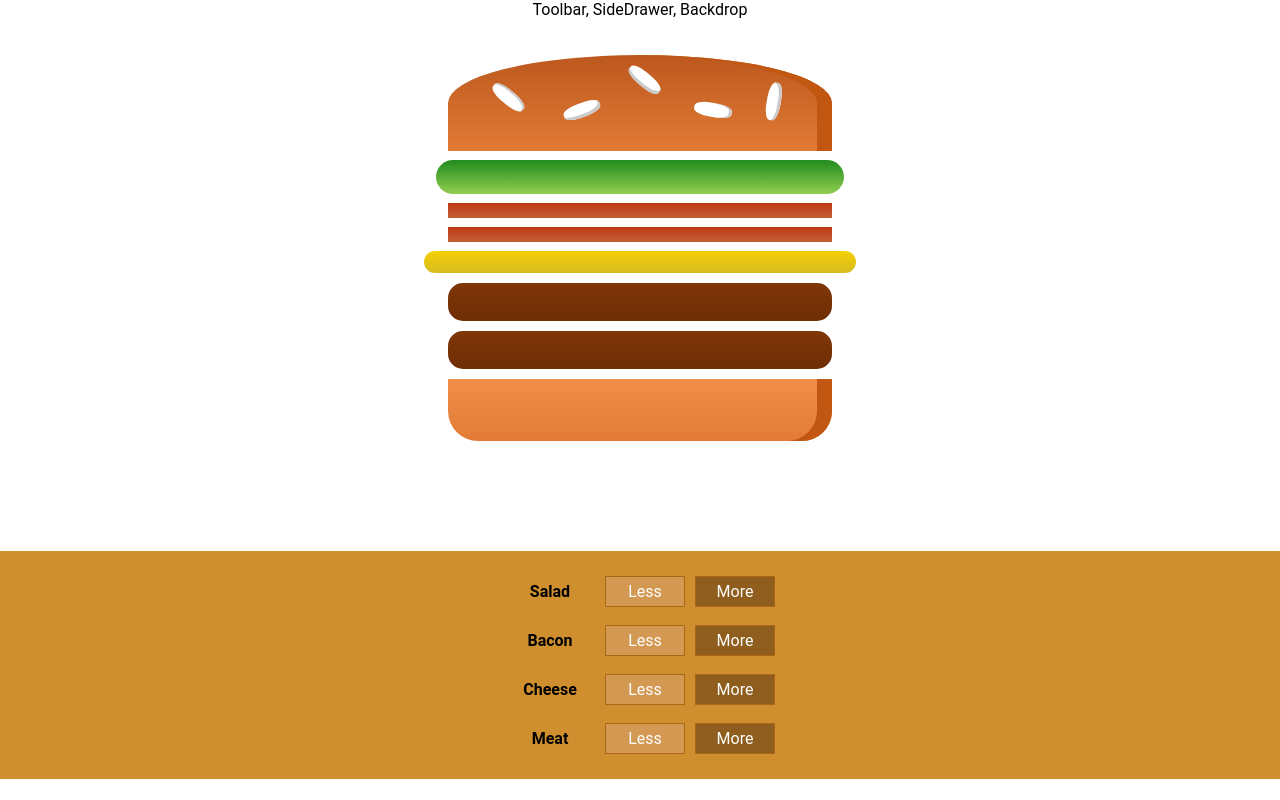
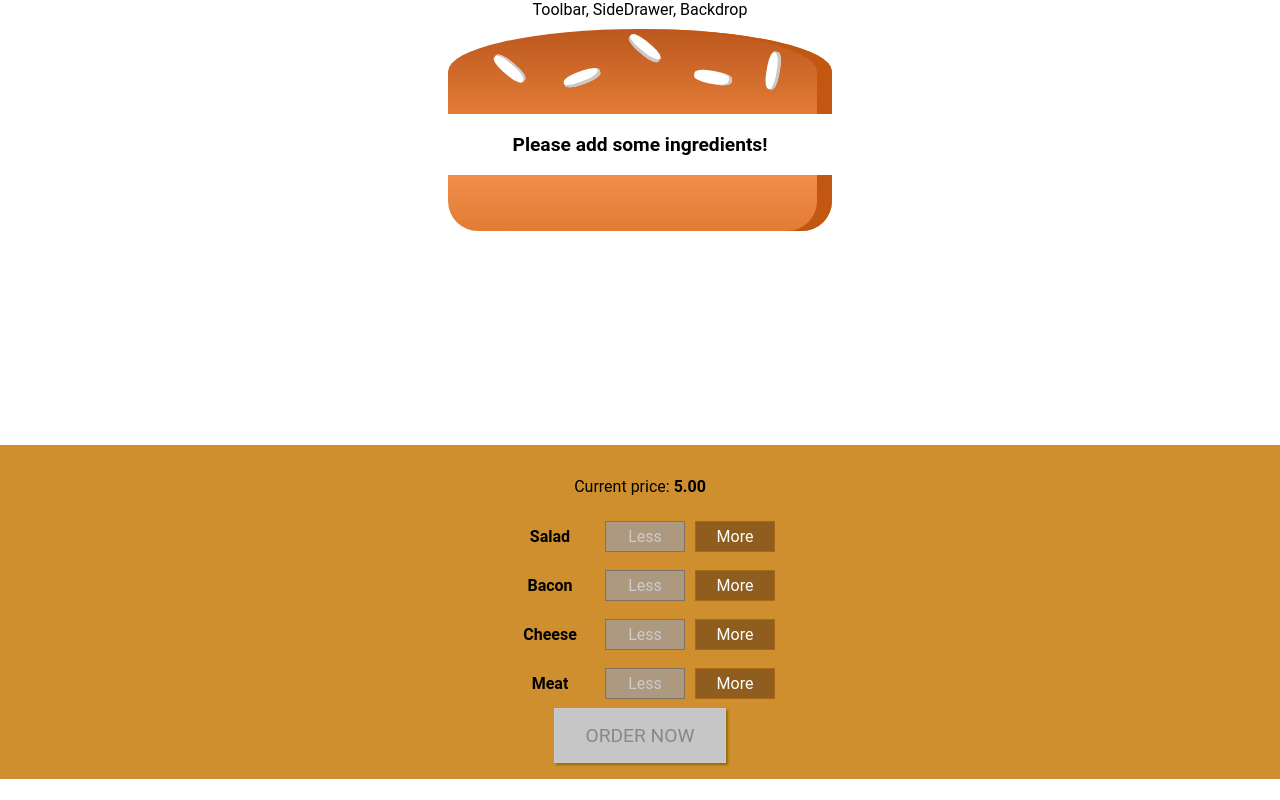
Before and after one commit to web-ethno4ka/my-app, a React (Create React App) app: page / in a window 1280 px wide. Built offline with nearby package versions, Linux system fonts and the light colour scheme.

Commit message:
Displaying Price + Order Button

```diff
--- a/src/components/Burger/BuildControls/BuildControl/BuildControl.js
+++ b/src/components/Burger/BuildControls/BuildControl/BuildControl.js
@@ -4,8 +4,13 @@ import './BuildControl.css';
 const buildControl = (props) => (
   <div className={'BuildControl'}>
     <div className={'Label'}>{props.label}</div>
-    <button className={'Less'}>Less</button>
-    <button className={'More'}>More</button>
+    <button
+      className={'Less'}
+      onClick={props.removed}
+      disabled={props.disabled}>Less</button>
+    <button
+    className={'More'}
+    onClick={props.added}>More</button>
   </div>
 );
 
--- a/src/components/Burger/BuildControls/BuildControls.css
+++ b/src/components/Burger/BuildControls/BuildControls.css
@@ -7,3 +7,44 @@
   /* margin: auto; */
   padding: 1rem 0;
 }
+
+.OrderButton {
+  background-color: #DAD735;
+  outline: none;
+  cursor: pointer;
+  border: 1px solid #966909;
+  color: #966909;
+  font-family: inherit;
+  font-size: 1.2em;
+  padding: 15px 30px;
+  box-shadow: 2px 2px 2px #966909;
+}
+
+.OrderButton:hover, .OrderButton:active {
+  background-color: #A0DB41;
+  border: 1px solid #966909;
+  color: #966909;
+}
+
+.OrderButton:disabled {
+  background-color: #C7C6C6;
+  cursor: not-allowed;
+  border: 1px solid #ccc;
+  color: #888888;
+}
+
+.OrderButton:not(:disabled) {
+  animation: enable 0.3s linear;
+}
+
+@keyframes enable {
+  0% {
+      transform: scale(1);
+  }
+  60% {
+      transform: scale(1.1);
+  }
+  100% {
+      transform: scale(1);
+  }
+}
--- a/src/components/Burger/BuildControls/BuildControls.js
+++ b/src/components/Burger/BuildControls/BuildControls.js
@@ -11,9 +11,18 @@ const controls = [
 
 const buildControls = (props) => (
   <div className={'BuildControls'}>
+    <p>Current price: <strong>{props.price.toFixed(2)}</strong></p>
     {controls.map(ctrl => (
-      <BuildControl key={ctrl.type} label={ctrl.label} />
+      <BuildControl
+      key={ctrl.label}
+      label={ctrl.label}
+      added={() => props.ingredientAdded(ctrl.type)}
+      removed={() => props.ingredientRemoved(ctrl.type)}
+      disabled={props.disabled[ctrl.type]} />
     ))}
+    <button
+      className={'OrderButton'}
+      disabled={!props.purchasable}>ORDER NOW</button>
   </div>
 )
 
--- a/src/components/Burger/Burger.css
+++ b/src/components/Burger/Burger.css
@@ -7,4 +7,5 @@
   text-align: center;
   font-weight: bold;
   font-size: 1.2rem;
+  overflow-y: auto;
 }
--- a/src/containers/BurgerBuilder/BurgerBuilder.js
+++ b/src/containers/BurgerBuilder/BurgerBuilder.js
@@ -3,20 +3,82 @@ import Auxiliary from '../../hoc/Auxiliary';
 import Burger from '../../components/Burger/Burger'
 import BuildControls from '../../components/Burger/BuildControls/BuildControls';
 
+const INGREDIENT_PRICE = {
+  salad: 0.5,
+  bacon: 2,
+  cheese: 1,
+  meat: 1.5
+}
+
 class BurgerBuilder extends Component {
   state = {
     ingredients: {
-      salad: 1,
-      bacon: 2,
-      cheese: 1,
-      meat: 2
+      salad: 0,
+      bacon: 0,
+      cheese: 0,
+      meat: 0
+    },
+    totalPrice: 5,
+    purchasable: false
+  }
+
+  updatePurchaseState (ingredients) {
+    const sum = Object.keys(ingredients).map(igKey => {
+      return ingredients[igKey];
+    }).reduce((acc, cur) => {
+        return acc + cur;
+      }, 0);
+    this.setState({purchasable: sum > 0})
+  }
+
+  addIngredientHandler = (type) => {
+    const oldCount = this.state.ingredients[type];
+    const updatedCount = oldCount + 1;
+    const updatedIngredients = {
+      ...this.state.ingredients
+    };
+    updatedIngredients[type] = updatedCount;
+    const priceAddition = INGREDIENT_PRICE[type];
+    const oldPrice = this.state.totalPrice;
+    const newPrice = oldPrice + priceAddition;
+    this.setState({totalPrice: newPrice, ingredients: updatedIngredients});
+    this.updatePurchaseState(updatedIngredients);
+  }
+
+  removeIngredientHandler = (type) => {
+    const oldCount = this.state.ingredients[type];
+    if (oldCount <= 0) {
+      return;                    //nothing happens, cause we can't remove ingredients till the negative number (<0)
     }
+    const updatedCount = oldCount - 1;
+    const updatedIngredients = {
+      ...this.state.ingredients
+    };
+    updatedIngredients[type] = updatedCount;
+    const priceDeduction = INGREDIENT_PRICE[type];
+    const oldPrice = this.state.totalPrice;
+    const newPrice = oldPrice + priceDeduction;
+    this.setState({totalPrice: newPrice, ingredients: updatedIngredients});
+    this.updatePurchaseState(updatedIngredients);
   }
+
   render () {
+    const disabledInfo = {
+      ...this.state.ingredients
+    };
+    for (let key in disabledInfo) {
+      disabledInfo[key] = disabledInfo[key] <=0   //{salad: true, meat: false...}
+    }
+
     return (
       <Auxiliary>
         <Burger ingredients={this.state.ingredients} />
-        <BuildControls />
+        <BuildControls
+          ingredientAdded={this.addIngredientHandler}
+          ingredientRemoved={this.removeIngredientHandler}
+          disabled={disabledInfo}
+          purchasable={this.state.purchasable}
+          price={this.state.totalPrice} />
       </Auxiliary>
     );
   }
```
